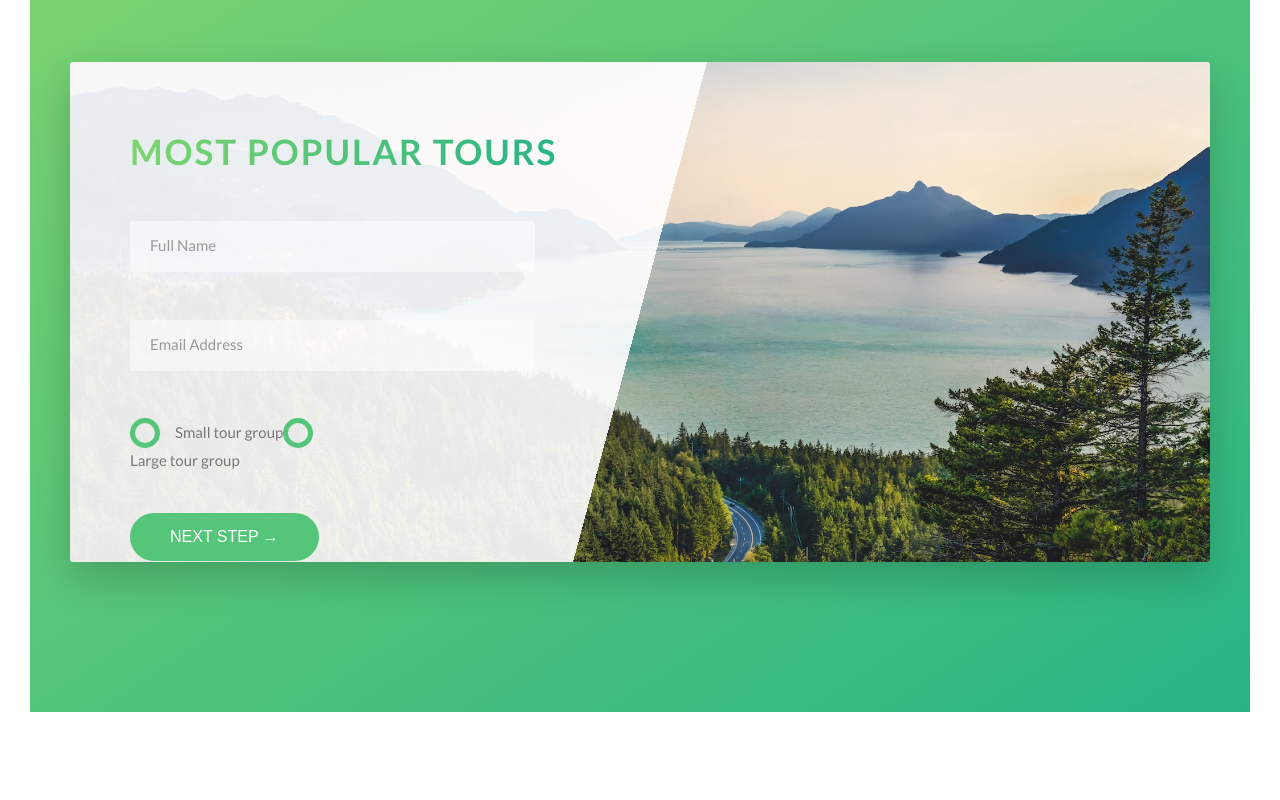
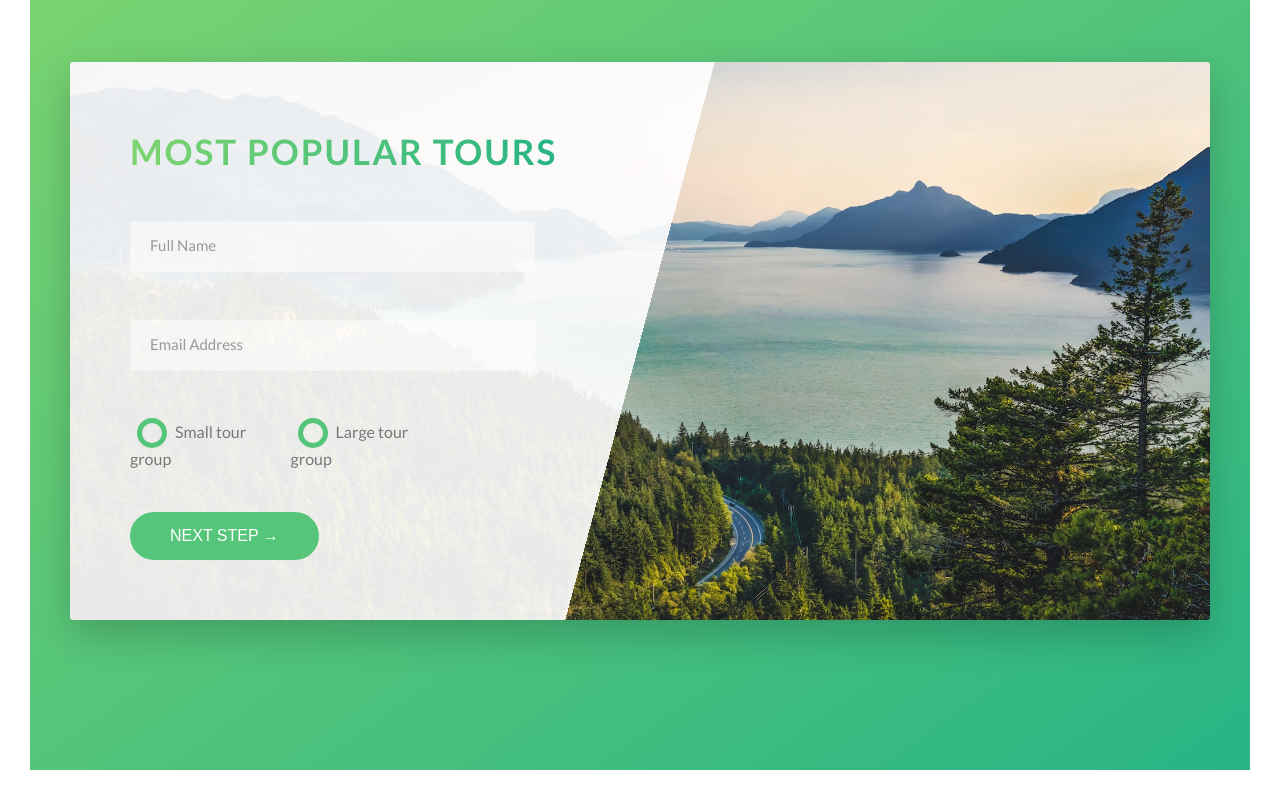
Before and after one commit to wulman16/natours, a website: page index.html in a window 1280 px wide. Shown: the part 4520-5320 px from the top of the page. Before the commit the page ends 5262 px from the top, so only its background shows below. Drawn offline with Linux system fonts and the light colour scheme.

Commit message:
Fix radio button alignment on booking form

```diff
--- a/index.html
+++ b/index.html
@@ -307,11 +307,11 @@
           <div class="booking">
             <div class="booking__form">
               <form action="#" class="form">
-                  <div class="u-margin-bottom-medium">
-                    <h2 class="heading-secondary">
-                      Most Popular Tours
-                    </h2>
-                  </div>
+                <div class="u-margin-bottom-medium">
+                  <h2 class="heading-secondary">
+                    Most Popular Tours
+                  </h2>
+                </div>
 
                 <div class="form__group">
                   <input type="text" class="form__input" placeholder="Full Name" id="name" required>
@@ -329,6 +329,8 @@
                       <span class="form__radio-button"></span>
                       Small tour group
                     </label>
+                  </div>
+                  <div class="form__radio-group">
                     <input type="radio" class="form__radio-input" id="large" name="size">
                     <label for="large" class="form__radio-label">
                       <span class="form__radio-button"></span>
--- a/sass/components/_form.scss
+++ b/sass/components/_form.scss
@@ -47,7 +47,7 @@
   }
 
   &__radio-group {
-    width: 50%;
+    width: 35%;
     display: inline-block;
   }
 
@@ -56,7 +56,7 @@
   }
 
   &__radio-label {
-    font-size: 1.5rem;
+    font-size: 1.6rem;
     cursor: pointer;
     position: relative;
     padding-left: 4.5rem;
@@ -70,7 +70,8 @@
     display: inline-block;
     position: absolute;
     left: 0;
-    top: -0.5rem;
+    top: -0.4rem;
+    margin-left: 0.7rem;
 
     &::after {
       content: "";
--- a/sass/pages/_home.scss
+++ b/sass/pages/_home.scss
@@ -51,7 +51,6 @@
     url(../img/nat-10.jpg);
   background-size: 100%;
 
-  height: 50rem;
   border-radius: 3px;
   box-shadow: 0 1.5rem 4rem rgba($color-black, 0.2);
 
```
Also changed, not shown: css/style.css.
